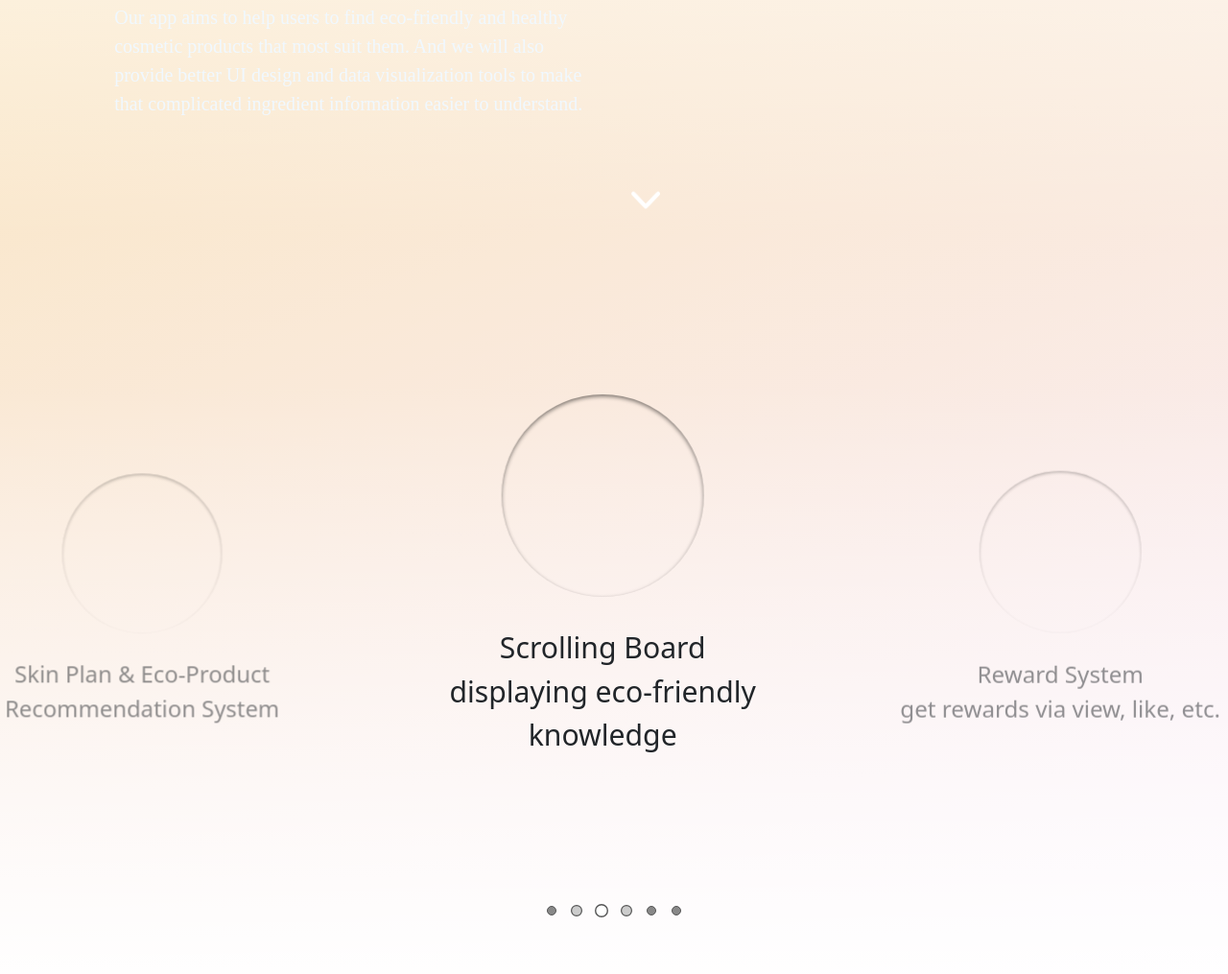
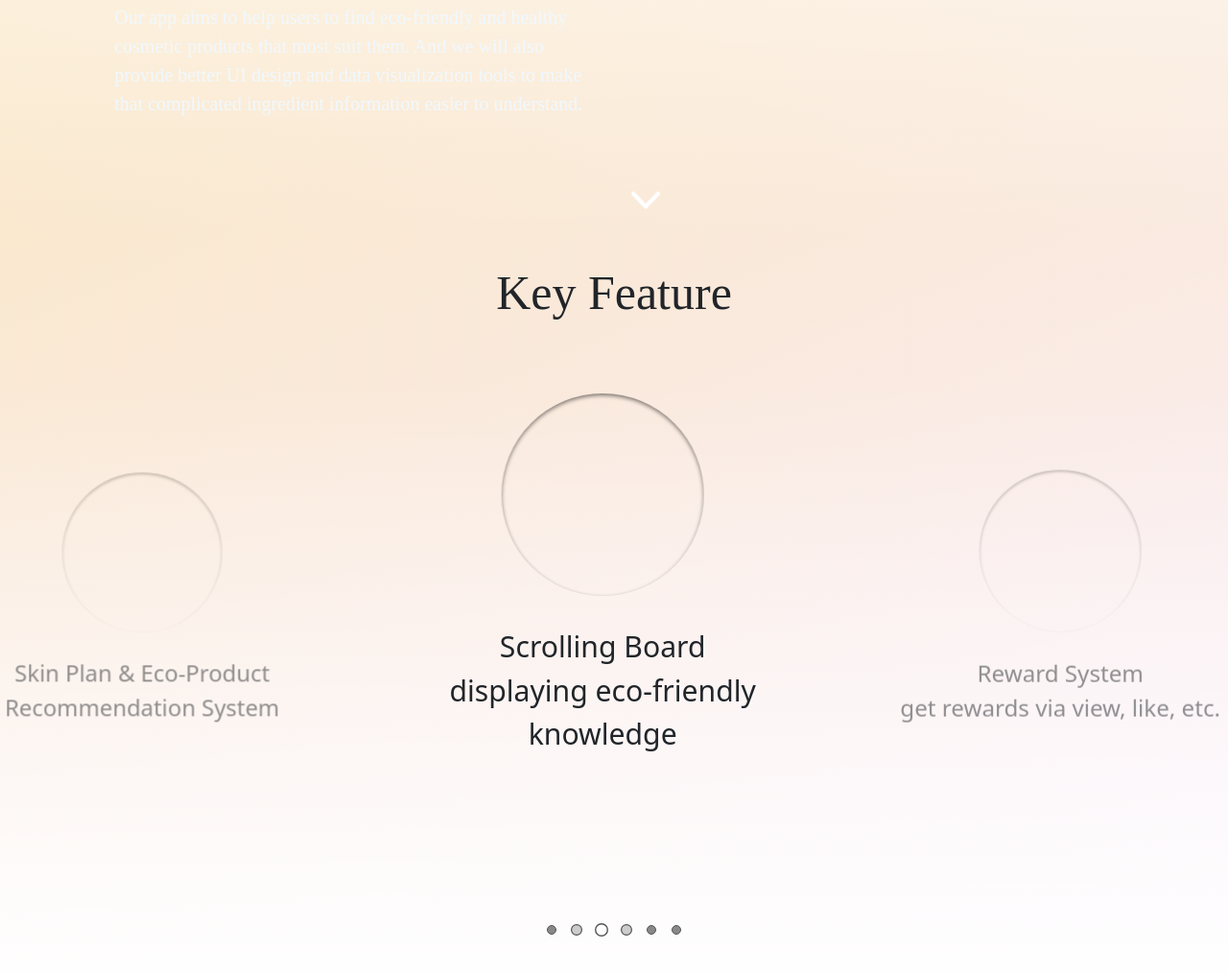
Before and after one commit to Corring/Natural-Beauty-Web, a plain HTML site: page index.html in a window 1280 px wide. Shown: the part 557-1572 px from the top of the page at 96% size. Drawn offline with nearby package versions, Linux system fonts and the light colour scheme.

Commit message:
key feature page

```diff
--- a/CSS/carsoul.css
+++ b/CSS/carsoul.css
@@ -249,8 +249,8 @@
   }
 
 .quotes-carousel-container {
-    padding-top: 10%;
-    height: 90vh;
+    padding-top: 2%;
+    height: 80vh;
     margin: 0 auto;
     position: relative;
     width: 30em;
@@ -260,6 +260,14 @@
     height: 22em;
     position: relative;
     width: 100%;
+  }
+
+  #carousel-title-keyfeature{
+    position: relative;
+    text-align: center;
+    font-family: Lora, serif;
+    font-size: 5rem;
+    padding-top: 2%;
   }
 
   .quote-text{
--- a/index.html
+++ b/index.html
@@ -37,6 +37,7 @@
           </div>
 
           <div class="container-fluid" id="missionContainer">
+            <div id="carousel-title-keyfeature">Key Feature</div>
             <section class="quotes-carousel-container">
                 <ul class="quotes-carousel" id="quotes-carousel">
                   <li class="quote previous">
```
